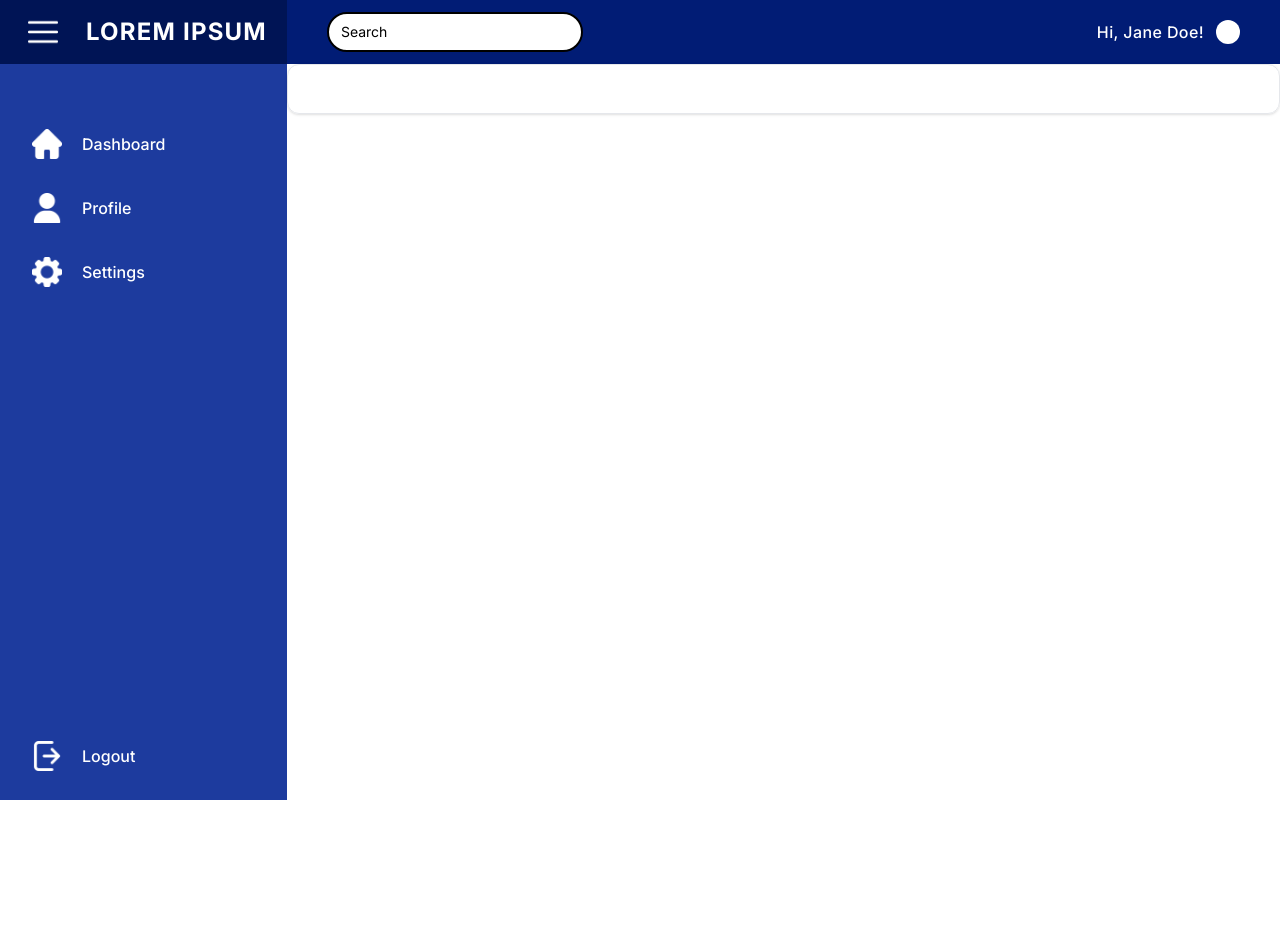
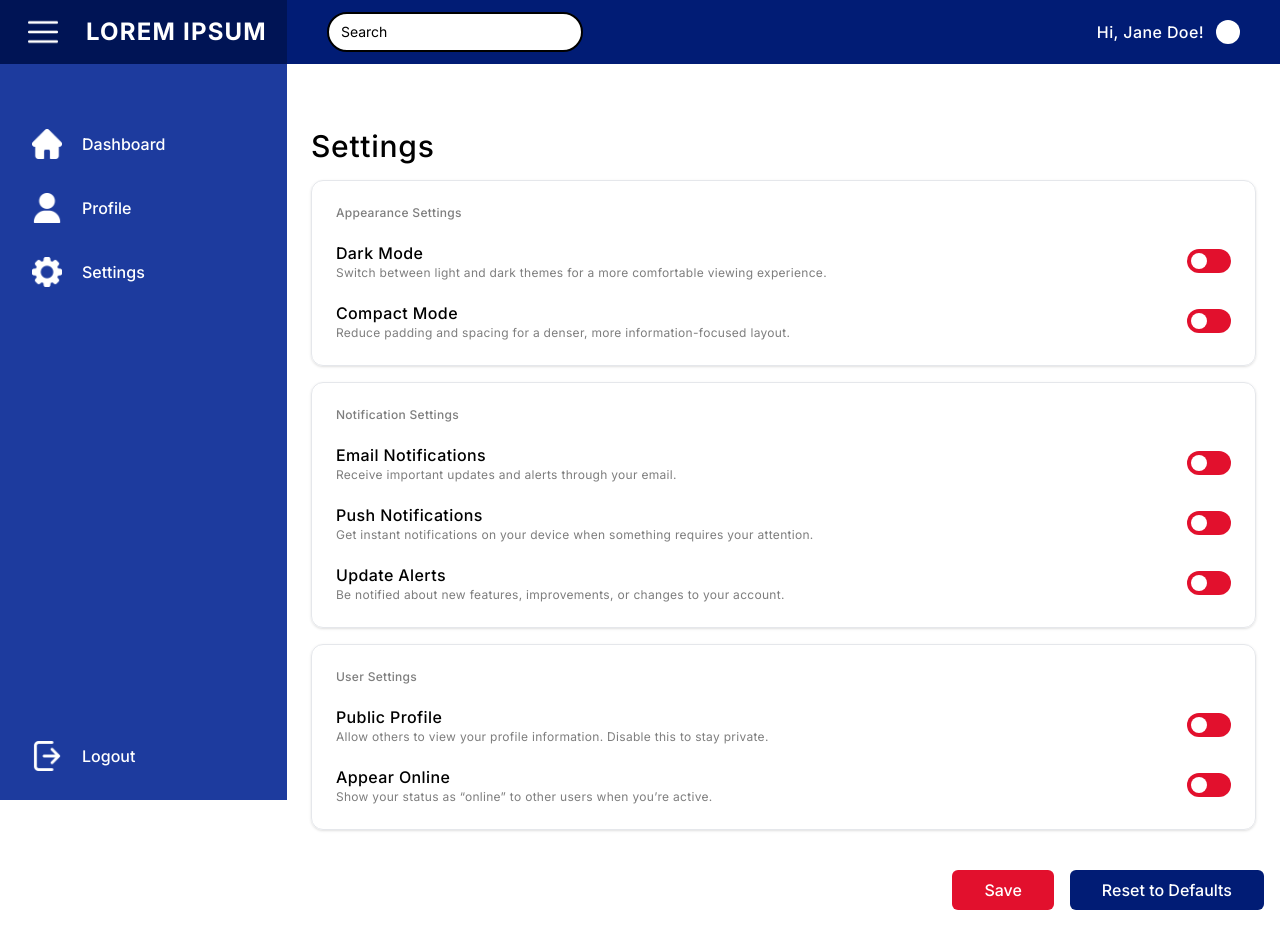
Before and after one commit to NiTzuA/frontend-technical-exam, a React (Vite) app: page / in a window 1280 px wide. Before the commit the page ends 800 px from the top, so only its background shows below. Built offline with nearby package versions, Linux system fonts and the light colour scheme.

Commit message:
Implement Settings page

```diff
--- a/src/App.jsx
+++ b/src/App.jsx
@@ -3,7 +3,7 @@ import LoginPage from './components/pages/LoginPage'
 import Sidebar from './components/layout/Sidebar'
 import Navbar from './components/layout/Navbar.jsx'
 import Profile from './components/page_segments/dashboard/Profile.jsx'
-import Settings from './components/page_segments/dashboard/Settings.jsx.jsx'
+import Settings from './components/page_segments/dashboard/Settings.jsx'
 import Card from './components/ui/Card.jsx'
 import { useState } from 'react'
 import { useEffect } from 'react'
@@ -47,7 +47,7 @@ function App() {
         {!isSmallScreen || !isSidebarOpen ? (
           <div className='flex-grow flex flex-col'>
             <Navbar />
-            <Card />
+            <Settings />
           </div>
         ) : null}
       </div>
--- /dev/null
+++ b/src/components/page_segments/dashboard/Settings.jsx
@@ -0,0 +1,159 @@
+import { useState } from "react";
+import Button from "../../ui/Button";
+import Card from "../../ui/Card";
+import Text from "../../ui/Text";
+import Toggle from "../../ui/Toggle";
+
+function Settings() {
+
+    const [darkMode, setDarkMode] = useState(false)
+    const [compactMode, setCompactMode] = useState(false)
+    const [emailNotifs, setEmailNotifs] = useState(false)
+    const [pushNotifs, setPushNotifs] = useState(false)
+    const [updateAlerts, setUpdateAlerts] = useState(false)
+    const [publicProfile, setPublicProfile] = useState(false)
+    const [appearOnline, setAppearOnline] = useState(false)
+
+
+    return (
+        <>
+            <div className="flex flex-col justify-between flex-wrap">
+                <div className="flex flex-col p-6 pt-16 gap-4 flex-grow">
+                    <div className="flex flex-row">
+                        <Text className="text-3xl !text-black">Settings</Text>
+                    </div>
+                    <Card>
+
+                        {/* FUTURE AUSTIN, YOU COULD LITERALLY TURN ALL THE SETTINGS OBJECTS INTO A SINGLE COMPONENT
+                            WRAAHHHHHHHHHHHHHHHHHHHHH
+                            understandable since we're running out of time owo
+                        */}
+
+                        <div className="flex flex-col gap-5">
+                            <div className="flex flex-row">
+                                <Text className="text-xs">Appearance Settings</Text>
+                            </div>
+                            <div className="flex flex-row justify-between items-center gap-5">
+                                <div className="flex flex-col justify-center items-start">
+                                    <Text className="!text-black text-m">Dark Mode</Text>
+                                    <Text className="text-left font-normal text-xs">
+                                        Switch between light and dark themes for a more comfortable viewing experience.
+                                    </Text>
+                                </div>
+
+                                <Toggle
+                                    checked={darkMode}
+                                    onChange={() => setDarkMode(!darkMode)}
+                                />
+                            </div>
+                            <div className="flex flex-row justify-between items-center gap-5">
+                                <div className="flex flex-col justify-center items-start">
+                                    <Text className="!text-black text-m">Compact Mode</Text>
+                                    <Text className="text-left font-normal text-xs">
+                                        Reduce padding and spacing for a denser, more information-focused layout.
+                                    </Text>
+                                </div>
+
+                                <Toggle
+                                    checked={compactMode}
+                                    onChange={() => setCompactMode(!compactMode)}
+                                />
+                            </div>
+                        </div>
+                    </Card>
+                     <Card>
+                        <div className="flex flex-col gap-5">
+                            <div className="flex flex-row">
+                                <Text className="text-xs">Notification Settings</Text>
+                            </div>
+                            <div className="flex flex-row justify-between items-center gap-5">
+                                <div className="flex flex-col justify-center items-start">
+                                    <Text className="!text-black text-m">Email Notifications</Text>
+                                    <Text className="text-left font-normal text-xs">
+                                        Receive important updates and alerts through your email.
+                                    </Text>
+                                </div>
+
+                                <Toggle
+                                    checked={emailNotifs}
+                                    onChange={() => setEmailNotifs(!emailNotifs)}
+                                />
+                            </div>
+                            <div className="flex flex-row justify-between items-center gap-5">
+                                <div className="flex flex-col justify-center items-start">
+                                    <Text className="!text-black text-m">Push Notifications</Text>
+                                    <Text className="text-left font-normal text-xs">
+                                        Get instant notifications on your device when something requires your attention.
+                                    </Text>
+                                </div>
+
+                                <Toggle
+                                    checked={pushNotifs}
+                                    onChange={() => setPushNotifs(!pushNotifs)}
+                                />
+                            </div>
+                            <div className="flex flex-row justify-between items-center gap-5">
+                                <div className="flex flex-col justify-center items-start">
+                                    <Text className="!text-black text-m">Update Alerts</Text>
+                                    <Text className="text-left font-normal text-xs">
+                                        Be notified about new features, improvements, or changes to your account.
+                                    </Text>
+                                </div>
+
+                                <Toggle
+                                    checked={updateAlerts}
+                                    onChange={() => setUpdateAlerts(!updateAlerts)}
+                                />
+                            </div>
+                        </div>
+                    </Card>
+                     <Card>
+                        <div className="flex flex-col gap-5">
+                            <div className="flex flex-row">
+                                <Text className="text-xs">User Settings</Text>
+                            </div>
+                            <div className="flex flex-row justify-between items-center gap-5">
+                                <div className="flex flex-col justify-center items-start">
+                                    <Text className="!text-black text-m">Public Profile</Text>
+                                    <Text className="text-left font-normal text-xs">
+                                        Allow others to view your profile information. Disable this to stay private.
+                                    </Text>
+                                </div>
+
+                                <Toggle
+                                    checked={publicProfile}
+                                    onChange={() => setPublicProfile(!publicProfile)}
+                                />
+                            </div>
+                            <div className="flex flex-row justify-between items-center gap-5">
+                                <div className="flex flex-col justify-center items-start">
+                                    <Text className="!text-black text-m">Appear Online</Text>
+                                    <Text className="text-left font-normal text-xs">
+                                        Show your status as “online” to other users when you’re active.
+                                    </Text>
+                                </div>
+
+                                <Toggle
+                                    checked={appearOnline}
+                                    onChange={() => setAppearOnline(!appearOnline)}
+                                />
+                            </div>
+                        </div>
+                    </Card>
+
+
+
+
+                </div>
+                <div className="flex flex-col justify-start items-end flex-grow">
+                    <div className="flex flex-row py-4 pr-4 items-start gap-4">
+                    <Button variant="secondary">Save</Button>
+                    <Button>Reset to Defaults</Button>
+                    </div>
+                </div>
+            </div>
+        </>
+    );
+}
+
+export default Settings
--- a/src/components/page_segments/dashboard/Settings.jsx.jsx
+++ /dev/null
@@ -1,5 +0,0 @@
-function Settings() {
-
-}
-
-export default Settings
--- /dev/null
+++ b/src/components/ui/Toggle.jsx
@@ -0,0 +1,16 @@
+export default function Toggle({ checked, onChange }) {
+  return (
+    <label className="relative inline-flex items-center cursor-pointer">
+      <input
+        type="checkbox"
+        checked={checked}
+        onChange={onChange}
+        className="sr-only peer"
+      />
+
+      <div className="w-11 h-6 bg-accent rounded-full transition-colors duration-300 peer-checked:bg-primary"></div>
+
+      <div className="absolute left-1 top-1 w-4 h-4 bg-white rounded-full transition-transform duration-300 peer-checked:translate-x-5"></div>
+    </label>
+  );
+}
```
